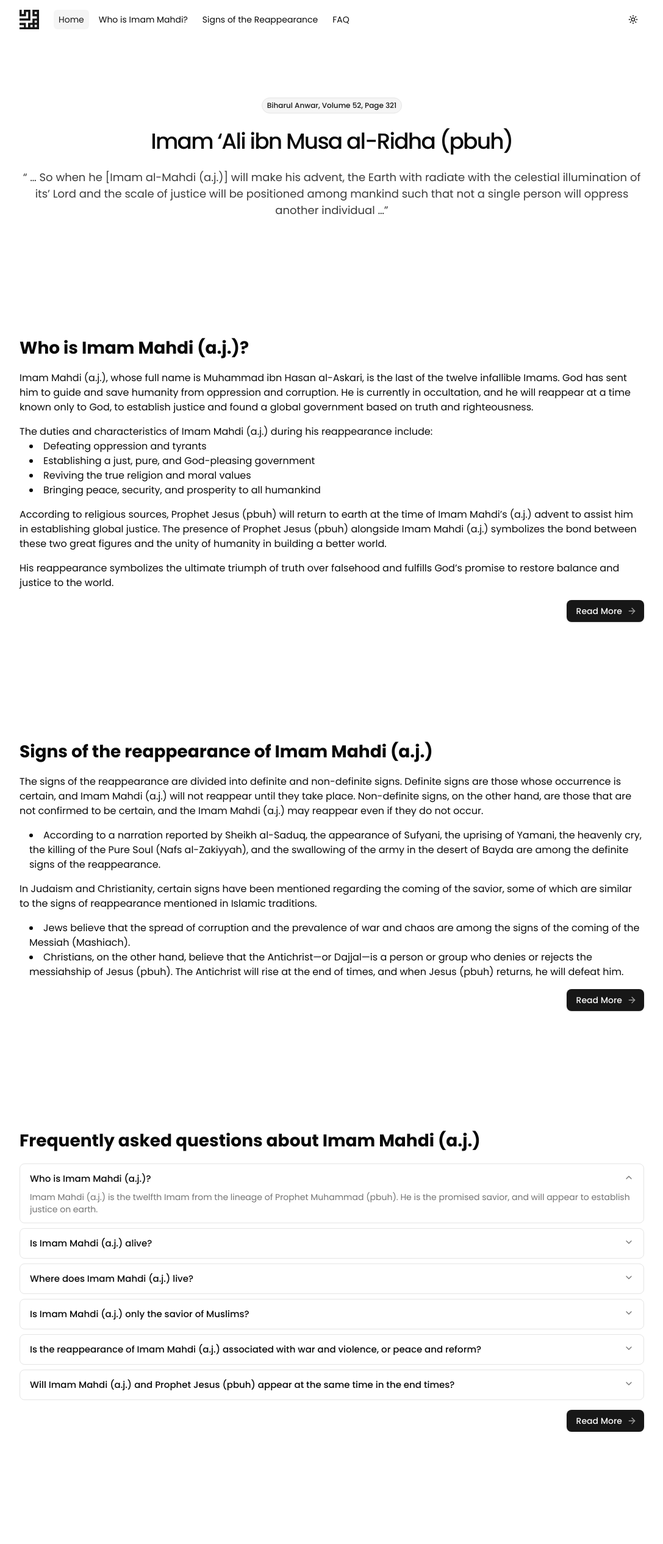
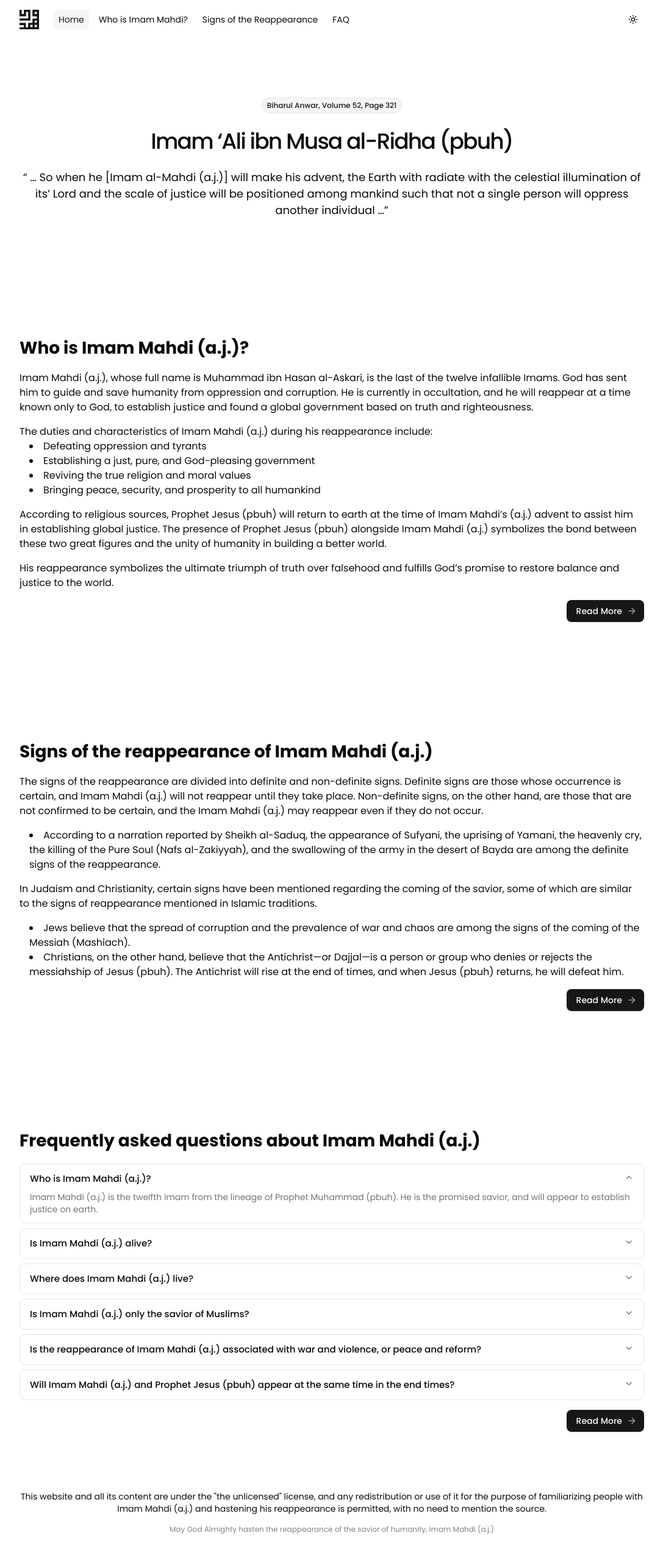
Before and after one commit to mhsn443/mahdi-the-savior, a Next.js app: page / in a window 1280 px wide. Shown: the whole page at 61% size, without its empty margins (96-1183 px from the left). Before the commit the page ends 2348 px from the top, so only its background shows below. Built offline with nearby package versions, Linux system fonts and the light colour scheme.

Commit message:
feat: add footer

```diff
--- a/app/layout.tsx
+++ b/app/layout.tsx
@@ -3,6 +3,7 @@ import { Poppins } from "next/font/google";
 import "./globals.css";
 import Header from "@/components/header";
 import { ThemeProvider } from "@/components/theme-provider";
+import Footer from "@/components/footer";
 
 const poppins = Poppins({
   variable: "--font-poppins",
@@ -34,6 +35,7 @@ export default function RootLayout({
         >
           <Header />
           {children}
+          <Footer />
         </ThemeProvider>
       </body>
     </html>
--- /dev/null
+++ b/components/footer.tsx
@@ -0,0 +1,16 @@
+export default function Footer() {
+  return (
+    <footer className="mt-16 mb-4 text-center md:mt-24">
+      <p className="text-sm">
+        This website and all its content are under the "the unlicensed" license,
+        and any redistribution or use of it for the purpose of familiarizing
+        people with Imam Mahdi (a.j.) and hastening his reappearance is
+        permitted, with no need to mention the source.
+      </p>
+      <p className="text-foreground/50 mt-4 text-xs">
+        May God Almighty hasten the reappearance of the savior of humanity, Imam
+        Mahdi (a.j.)
+      </p>
+    </footer>
+  );
+}
--- a/components/hero.tsx
+++ b/components/hero.tsx
@@ -17,7 +17,7 @@ export default function Hero() {
         Imam ‘Ali ibn Musa al-Ridha (pbuh)
       </p>
       <p
-        className="text-foreground/80 mt-6"
+        className="mt-6"
         style={{ fontSize: "clamp(1rem, 0.89rem + 0.368vw, 1.125rem)" }}
       >
         “ … So when he [Imam al-Mahdi (a.j.)] will make his advent, the Earth
```
